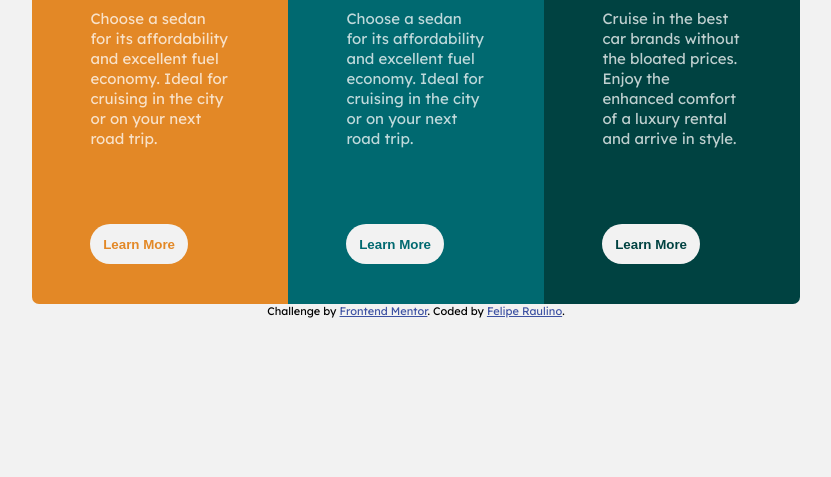
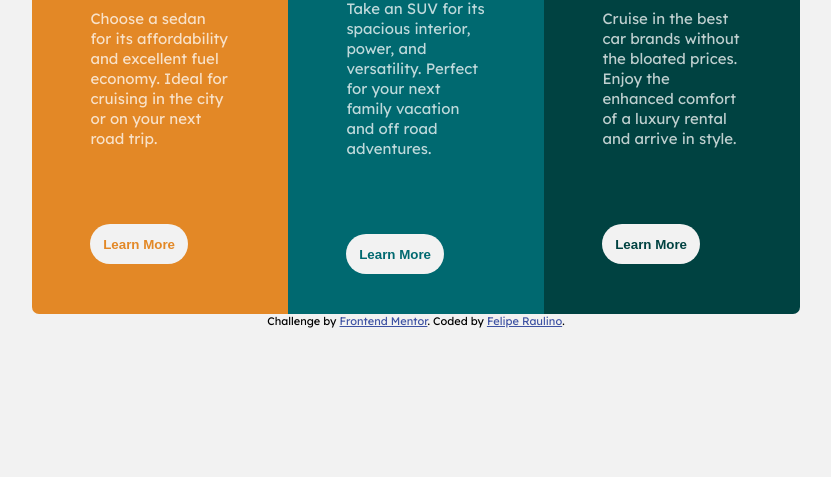
Before and after one commit to Jxai00/3-column-preview-card-component, a plain HTML site: page index.html in a window 1280 px wide. Shown: the part 323-800 px from the top of the page, without its empty margins (224-1055 px from the left). Drawn offline with Linux system fonts and the light colour scheme.

Commit message:
Updating description of SUV item

```diff
--- a/index.html
+++ b/index.html
@@ -32,8 +32,8 @@
             <img src="./images/icon-suvs.svg" alt="icon-sedans" class="item-icon">
             <h1>SUVs</h1>
             <p>
-              Choose a sedan for its affordability and excellent fuel economy. Ideal for cruising in the city
-              or on your next road trip.
+              Take an SUV for its spacious interior, power, and versatility. Perfect for your next family vacation
+              and off road adventures.
             </p>
             <button class="item-btn suvs-btn">Learn More</button>
           </div>
```
